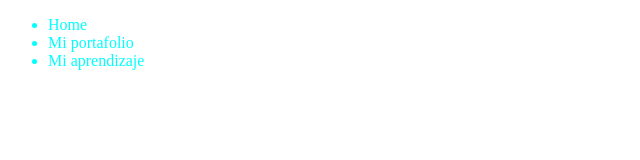
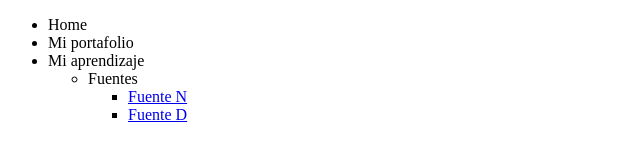
Before and after one commit to DaricksonCh/misitioweb, a plain HTML site: page index.html in a window 1280 px wide. Shown: the whole page, without its empty margins (0-640 px from the left). Drawn offline with Linux system fonts and the light colour scheme.

Commit message:
Conectando fuentes

```diff
--- a/css/style.css
+++ b/css/style.css
@@ -1,6 +1,3 @@
-* {
-    color: aqua;
-}
 
 h1 {
     font-family: Impact, Haettenschweiler, 'Arial Narrow Bold', sans-serif;
--- a/index.html
+++ b/index.html
@@ -14,6 +14,13 @@
                 <li>Home</li>
                 <li>Mi portafolio</li>
                 <li>Mi aprendizaje</li>
+                    <ul>
+                        <li>Fuentes</li>
+                            <ul>
+                                <li><a href="fuenteN.html">Fuente N</a> </li>
+                                <li><a href="fuenteD.html">Fuente D</a> </li>
+                            </ul>
+                    </ul>
             </ul>
         </nav>
     </div>
```
Also changed, not shown: fuenteD.html (added), fuenteN.html (added).
